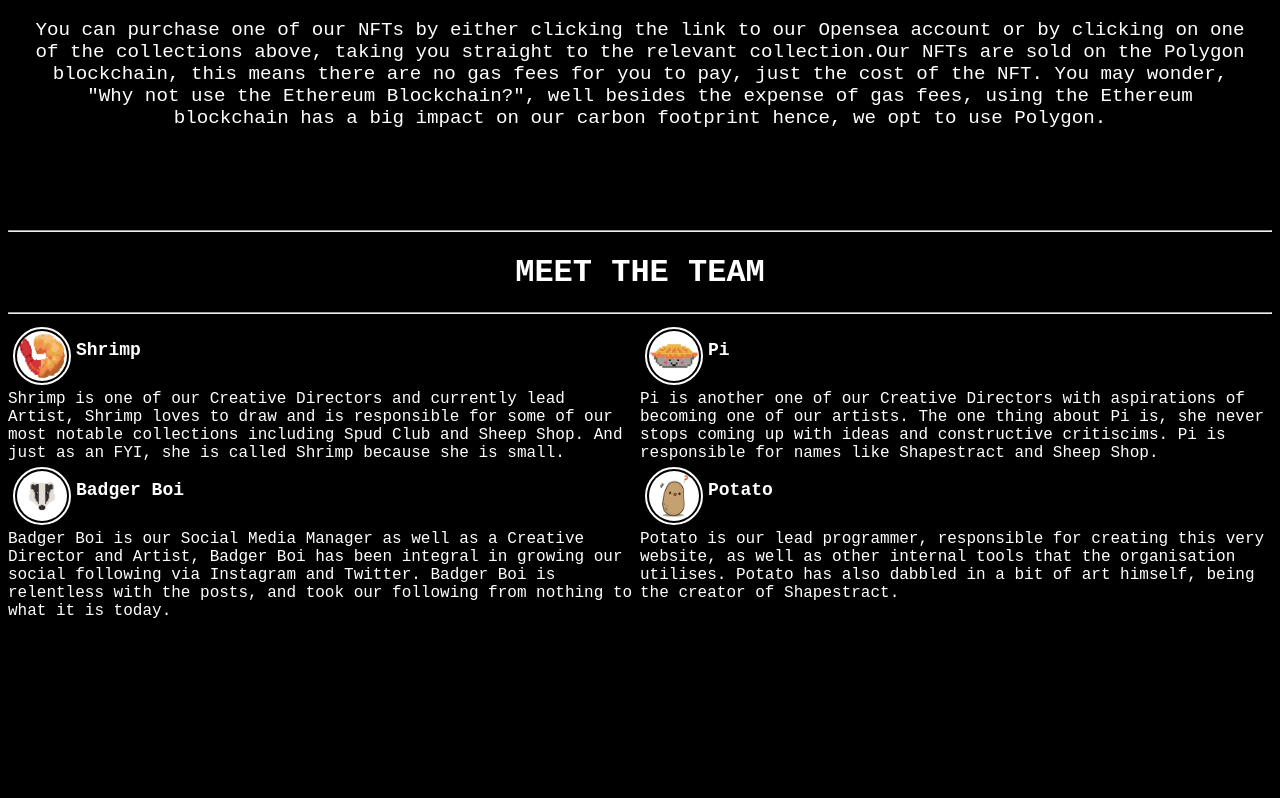
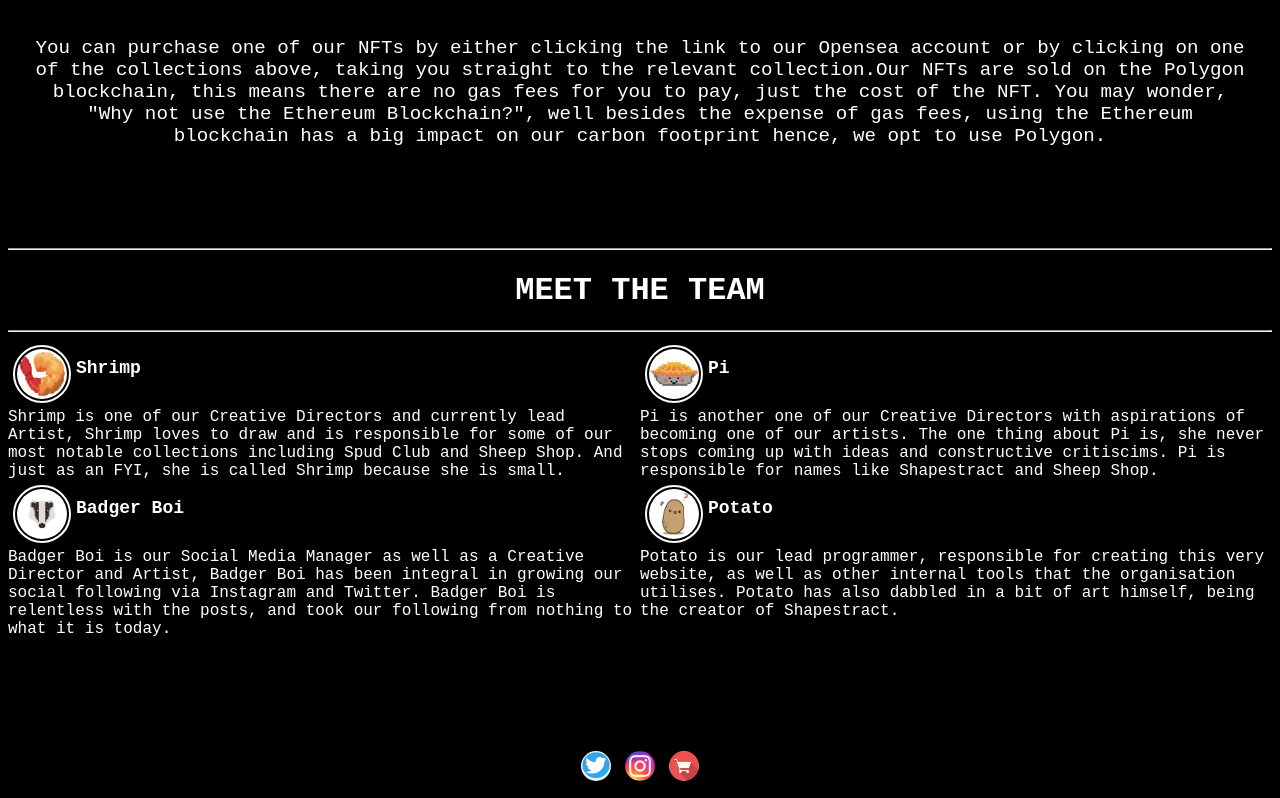
Before and after one commit to Ahmad-Shehzad/NFT-Website, a plain HTML site: page index.html in a window 1280 px wide. Shown: the part 1002-1800 px from the top of the page. Before the commit the page ends 1738 px from the top, so only its background shows below. Drawn offline with Linux system fonts and the light colour scheme.

Commit message:
Added footer

```diff
--- a/index.html
+++ b/index.html
@@ -38,6 +38,7 @@
         <hr id = "collections"/>
         <h1>Collections</h1>
         <hr/>
+        <br/>
         <div class = "collection">
             <div class = "row">
                 <div class = "column">
@@ -142,5 +143,17 @@
         <br/>
         <br/>
 
+        <footer>
+            <div class = "social">
+                <div class = "social-row">
+                    <div class = "social-column">
+                        <a href = "https://twitter.com/iime_nft" target="_blank"><img src = "assets/twitter.jpg" class = "social-image"/></a>
+                        <a href = "https://www.instagram.com/iime.nft/" target="_blank"><img src = "assets/instagram.png" class = "social-image"/></a>
+                        <a href = "https://opensea.io/iime" target="_blank"><img src = "assets/shopping.jpg" class = "social-image"/></a>
+                    </div>
+                </div>
+            </div>
+        </footer>
+
     </body>
 </html>
--- a/style.css
+++ b/style.css
@@ -170,3 +170,32 @@ p {
     clear: both;
     display: table;
   }
+
+  .social {
+    max-width: max-content;
+    border: auto;
+    padding: auto;
+    margin: auto;
+    clear: both;
+  }
+
+  .social-column {
+      max-width: max-content;
+      border: auto;
+      padding: auto;
+      margin: auto;
+      float: left;
+  }
+
+  .social-row::after {
+    content: "";
+    clear: both;
+    display: table;
+  }
+
+  .social-image {
+      height:30px;
+      width: 30px;
+      padding: 5px;
+      border-radius: 50px;
+  }
```
Also changed, not shown: assets/instagram.png (added), assets/shopping.jpg (added), assets/twitter.jpg (added).
